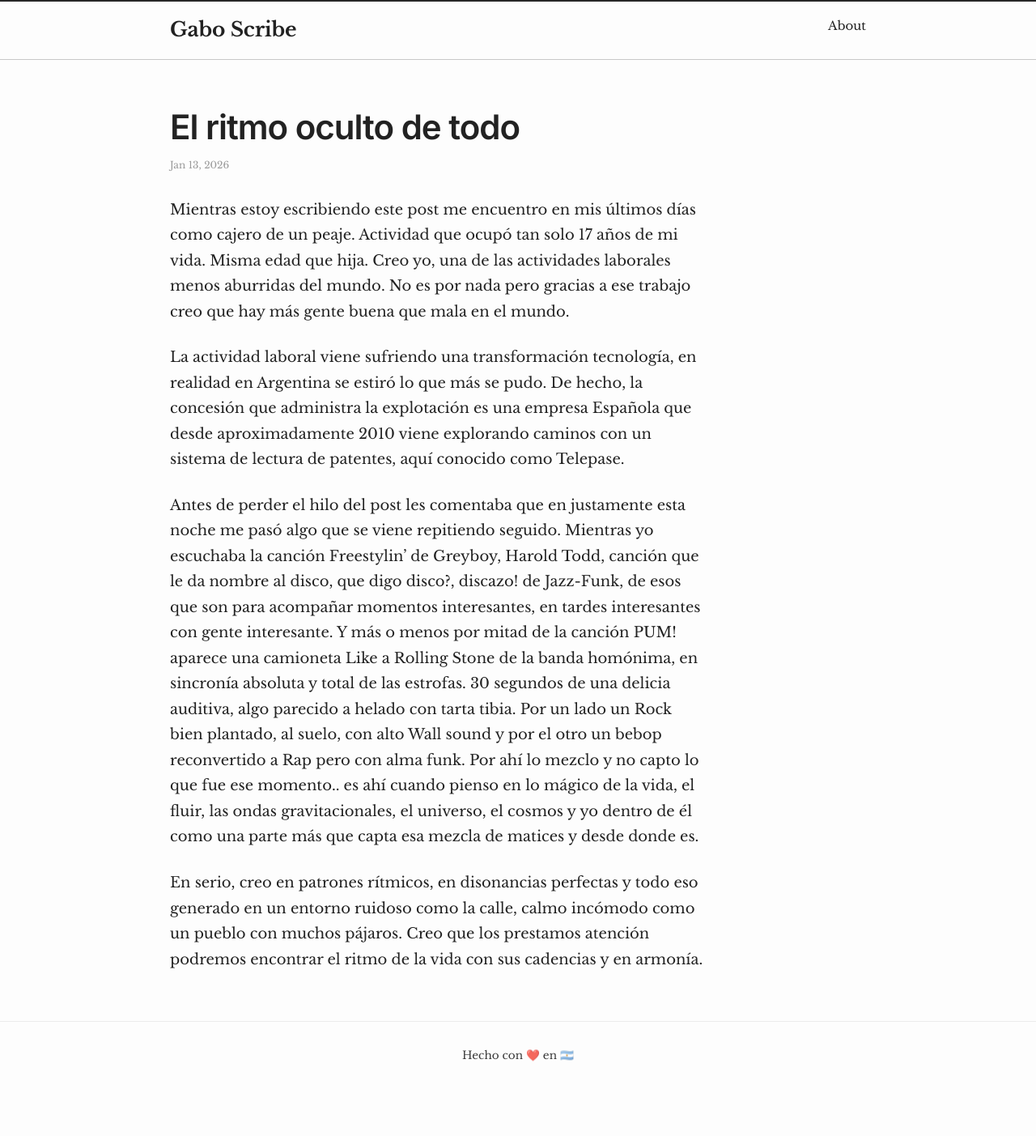
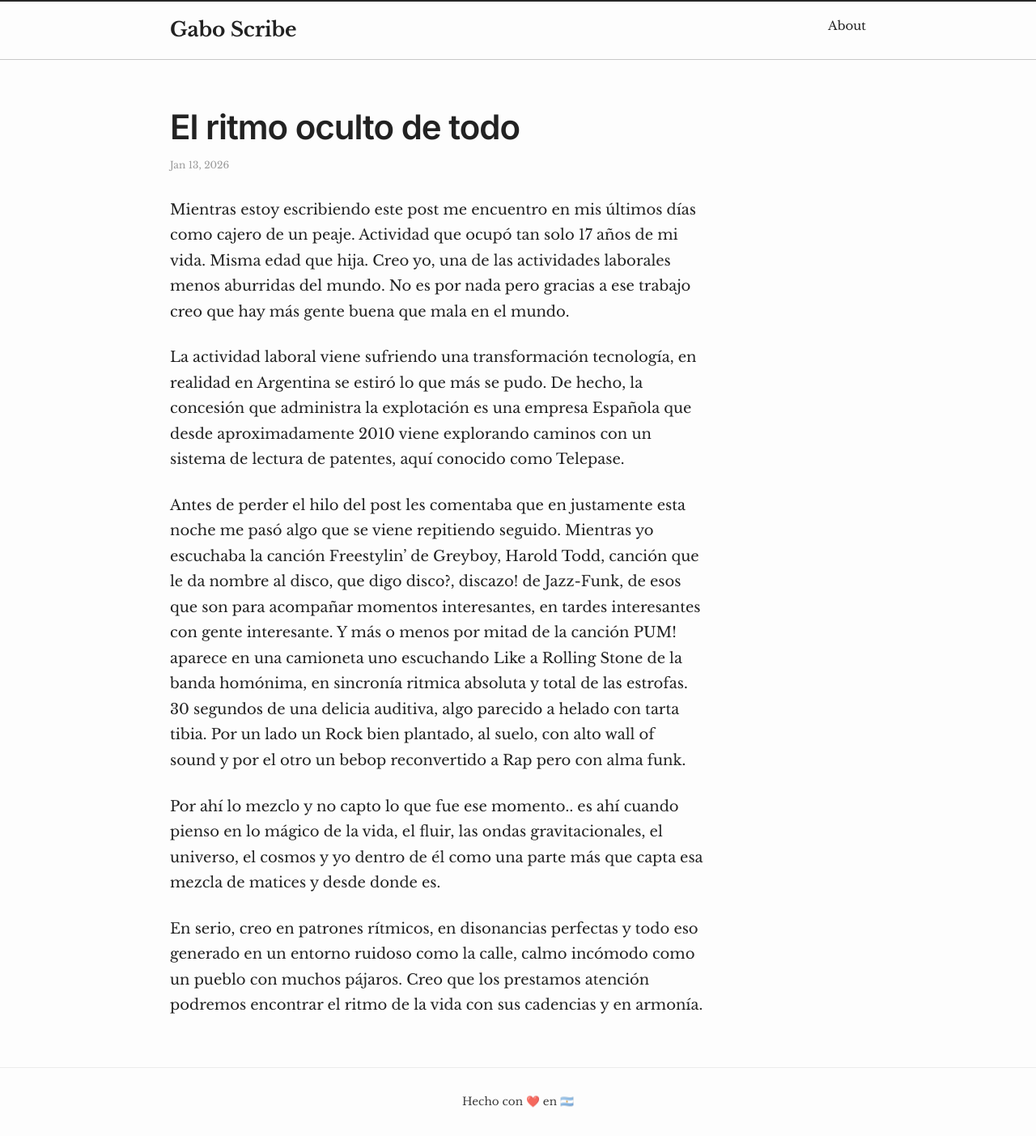
Before and after one commit to gsplay/blog, a Jekyll site: the page built from _posts/2026-01-13-el-ritmo-oculto-de-todo.markdown, in a window 1280 px wide. Shown: the whole page at 81% size. Built offline with Jekyll 4.4.1, drawn with Linux system fonts in a browser that asks for light colours; before the commit the page ends 1346 px from its top, so only the background shows below that.

Commit message:
nuevo post - artless

```diff
--- a/_posts/2026-01-13-el-ritmo-oculto-de-todo.markdown
+++ b/_posts/2026-01-13-el-ritmo-oculto-de-todo.markdown
@@ -9,7 +9,8 @@
 
 La actividad laboral viene sufriendo una transformación tecnología, en realidad en Argentina se estiró lo que más se pudo. De hecho, la concesión que administra la explotación es una empresa Española que desde aproximadamente 2010 viene explorando caminos con un sistema de lectura de patentes, aquí conocido como Telepase.
 
-Antes de perder el hilo del post les comentaba que en justamente esta noche me pasó algo que se viene repitiendo seguido. Mientras yo escuchaba la canción Freestylin' de Greyboy, Harold Todd, canción que le da nombre al disco, que digo disco?, discazo! de Jazz-Funk, de esos que son para acompañar momentos interesantes, en tardes interesantes con gente interesante. Y más o menos por mitad de la canción PUM! aparece una camioneta Like a Rolling Stone de la banda homónima, en sincronía absoluta y total de las estrofas. 30 segundos de una delicia auditiva, algo parecido a helado con tarta tibia. Por un lado un Rock bien plantado, al suelo, con alto Wall sound y por el otro un bebop reconvertido a Rap pero con alma funk.
+Antes de perder el hilo del post les comentaba que en justamente esta noche me pasó algo que se viene repitiendo seguido. Mientras yo escuchaba la canción Freestylin' de Greyboy, Harold Todd, canción que le da nombre al disco, que digo disco?, discazo! de Jazz-Funk, de esos que son para acompañar momentos interesantes, en tardes interesantes con gente interesante. Y más o menos por mitad de la canción PUM! aparece en una camioneta uno escuchando Like a Rolling Stone de la banda homónima, en sincronía ritmica absoluta y total de las estrofas. 30 segundos de una delicia auditiva, algo parecido a helado con tarta tibia. Por un lado un Rock bien plantado, al suelo, con alto wall of sound y por el otro un bebop reconvertido a Rap pero con alma funk.
+
 Por ahí lo mezclo y no capto lo que fue ese momento.. es ahí cuando pienso en lo mágico de la vida, el fluir, las ondas gravitacionales, el universo, el cosmos y yo dentro de él como una parte más que capta esa mezcla de matices y desde donde es.
 
 En serio, creo en patrones rítmicos, en disonancias perfectas y todo eso generado en un entorno ruidoso como la calle, calmo incómodo como un pueblo con muchos pájaros. Creo que los prestamos atención podremos encontrar el ritmo de la vida con sus cadencias y en armonía.
```
Also changed, not shown: _posts/2026-01-14-artless.markdown (added, +18 -0 lines).
